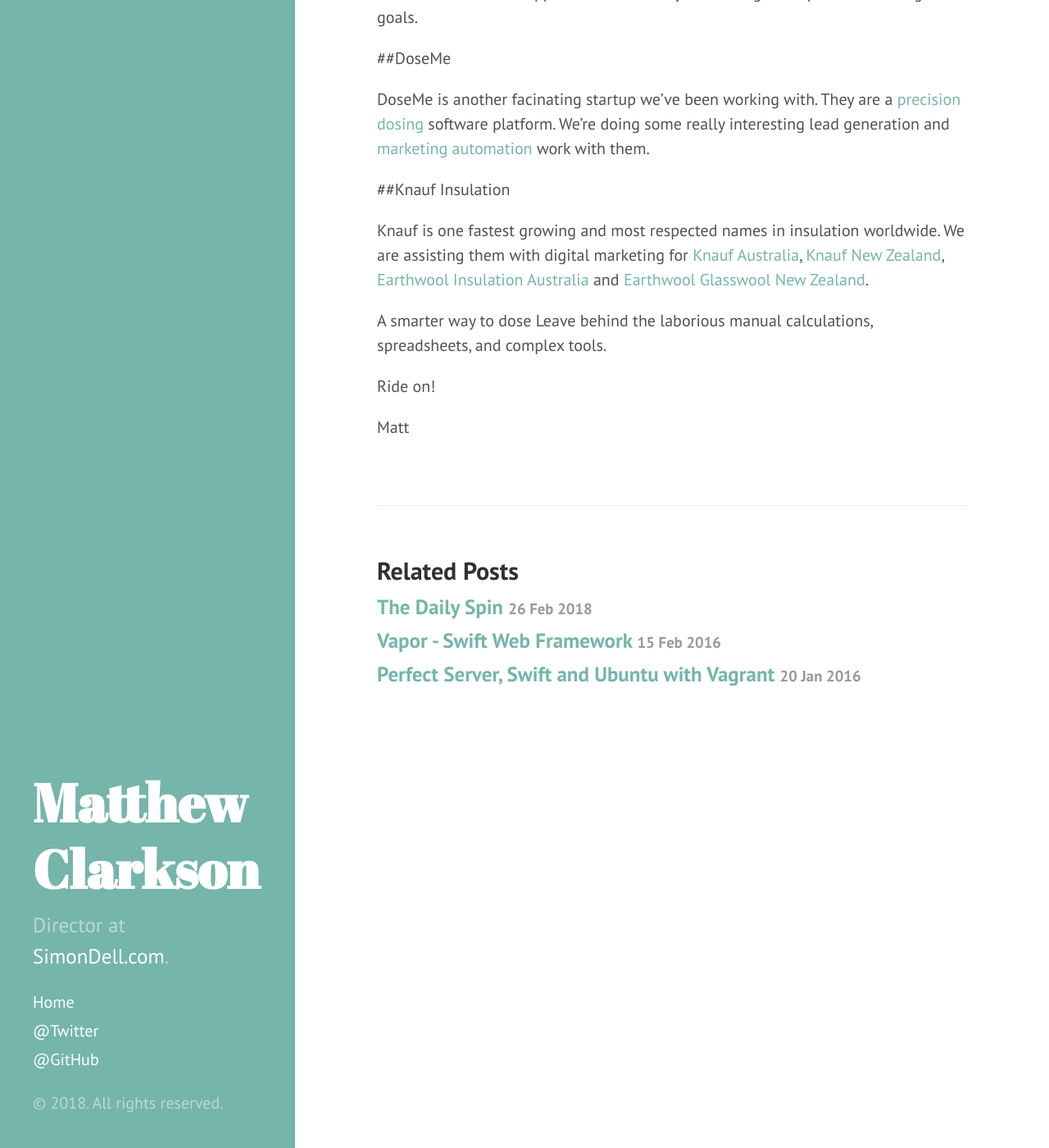
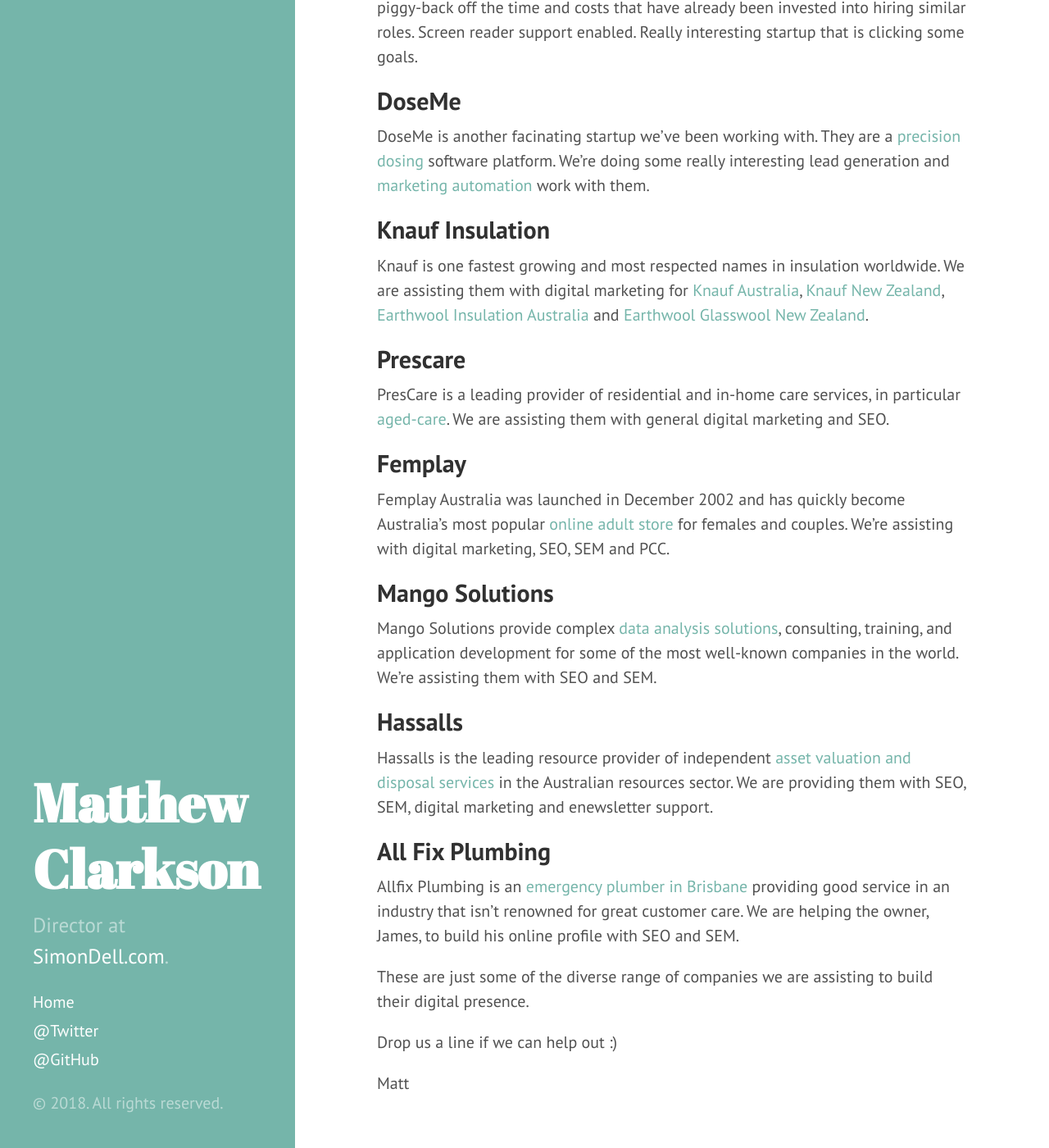
Before and after one commit to mpclarkson/mpclarkson.github.io, a Jekyll site: the page built from _posts/2019-07-05-clients.md, in a window 1280 px wide and 1400 px high, scrolled down 614 px. Shown: the whole window at 82% size. Built offline with Jekyll 4.4.1, drawn with Linux system fonts in a browser that asks for light colours; comment, search, counter and statistics services are not loaded; some of the changed text lies outside the part shown.

Commit message:
client overview

```diff
--- a/_posts/2019-07-05-clients.md
+++ b/_posts/2019-07-05-clients.md
@@ -4,31 +4,50 @@
 comments: true
 ---
 
-I've been a couple of months now since Simon and I merged our consulting businesses into [Those Digital Guys](https://thosedigitalguys.com/). We're trading as [SimonDell.com](https://simondell.com)) for the time being as:
+I've been a couple of months now since Simon and I merged our consulting businesses into [Those Digital Guys](https://thosedigitalguys.com/). We're trading as [SimonDell.com](https://simondell.com) for the time being because:
 
-1. Simon's site also ranks really well for our key terms
+1. Simon's site also ranks really well for out keywords in Brisbane
 2. We are waaaaay too busy to focus on building another brand right now ;)
 
-Things have been going well. Really well in fact. We've already hired a few people and are working with some really interesting clients, including:
+Things have been going well. Really well in fact.
 
-##TalentVine
+We've already hired a few people and are working with some really interesting clients, including:
+
+## TalentVine
 
 TalentVine is a [recruitment marketplace](https://www.talentvine.com.au). Basically, what this means is that they make outsourced recruitment affordable, transparent and simple. Employers get to piggy-back off the time and costs that have already been invested into hiring similar roles.
 Screen reader support enabled. Really interesting startup that is clicking some goals.
 
-##DoseMe
+## DoseMe
 
 DoseMe is another facinating startup we've been working with. They are a [precision dosing](https://doseme-rx.com) software platform. We're doing some really interesting lead generation and [marketing automation](https://simondell.com/marketing-automation-best-practices) work with them.
 
-##Knauf Insulation
+## Knauf Insulation
 
 Knauf is one fastest growing and most respected names in insulation worldwide. We are assisting them with digital marketing for [Knauf Australia](https://www.knaufinsulation.com.au/), [Knauf New Zealand](https://www.knaufinsulation.co.nz/), [Earthwool Insulation Australia](https://www.earthwool.com.au/) and [Earthwool Glasswool New Zealand](https://www.earthwoolglasswool.co.nz/).
 
+## Prescare
 
-A smarter way to dose
-Leave behind the laborious manual calculations,
-spreadsheets, and complex tools.
+PresCare is a leading provider of residential and in-home care services, in particular [aged-care](https://www.prescare.org.au/). We are assisting them with general digital marketing and SEO.
 
-Ride on!
+## Femplay
+
+Femplay Australia was launched in December 2002 and has quickly become Australia's most popular [online adult store](https://www.femplay.com.au/) for females and couples. We're assisting with digital marketing, SEO, SEM and PCC.
+
+## Mango Solutions
+
+Mango Solutions provide complex [data analysis solutions](https://www.mango-solutions.com/), consulting, training, and application development for some of the most well-known companies in the world. We're assisting them with SEO and SEM.
+
+## Hassalls
+
+Hassalls is the leading resource provider of independent [asset valuation and disposal services](https://www.hassalls.com.au/) in the Australian resources sector. We are providing them with SEO, SEM, digital marketing and enewsletter support.
+
+## All Fix Plumbing
+
+Allfix Plumbing is an [emergency plumber in Brisbane](https://www.allfixplumbing.com.au/)  providing good service in an industry that isn't renowned for great customer care. We are helping the owner, James, to build his online profile with SEO and SEM.
+
+These are just some of the diverse range of companies we are assisting to build their digital presence.
+
+Drop us a line if we can help out :)
 
 Matt
```
